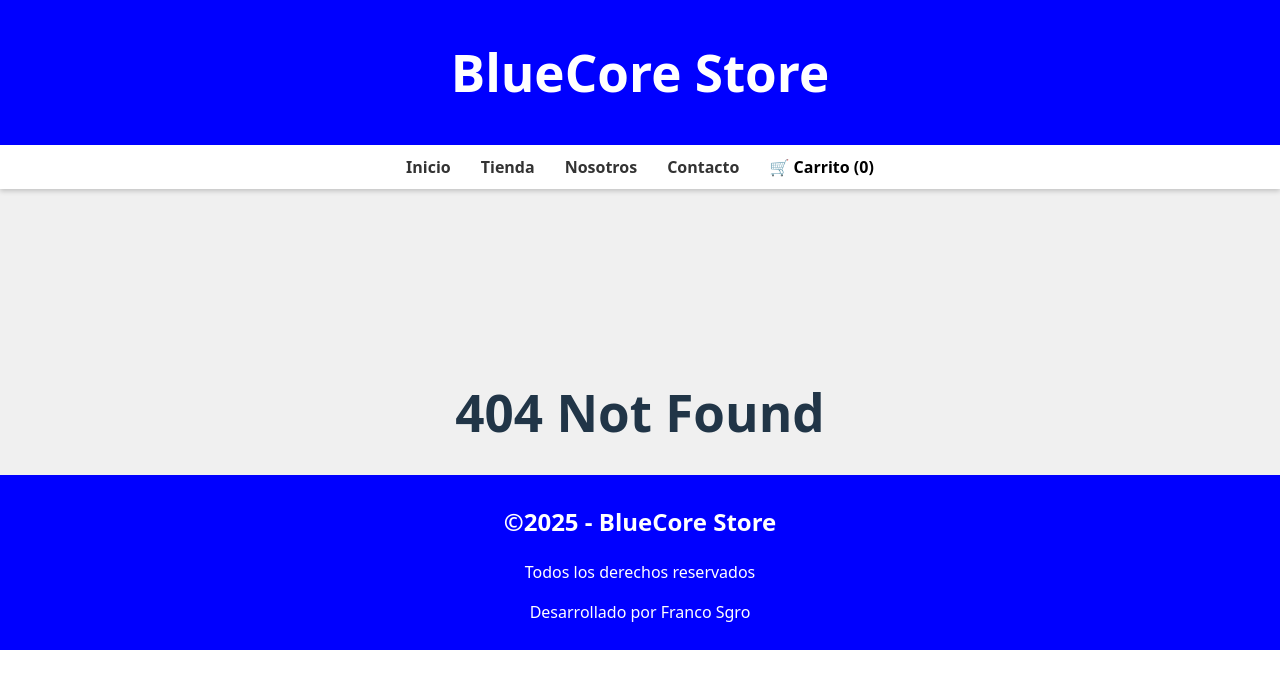
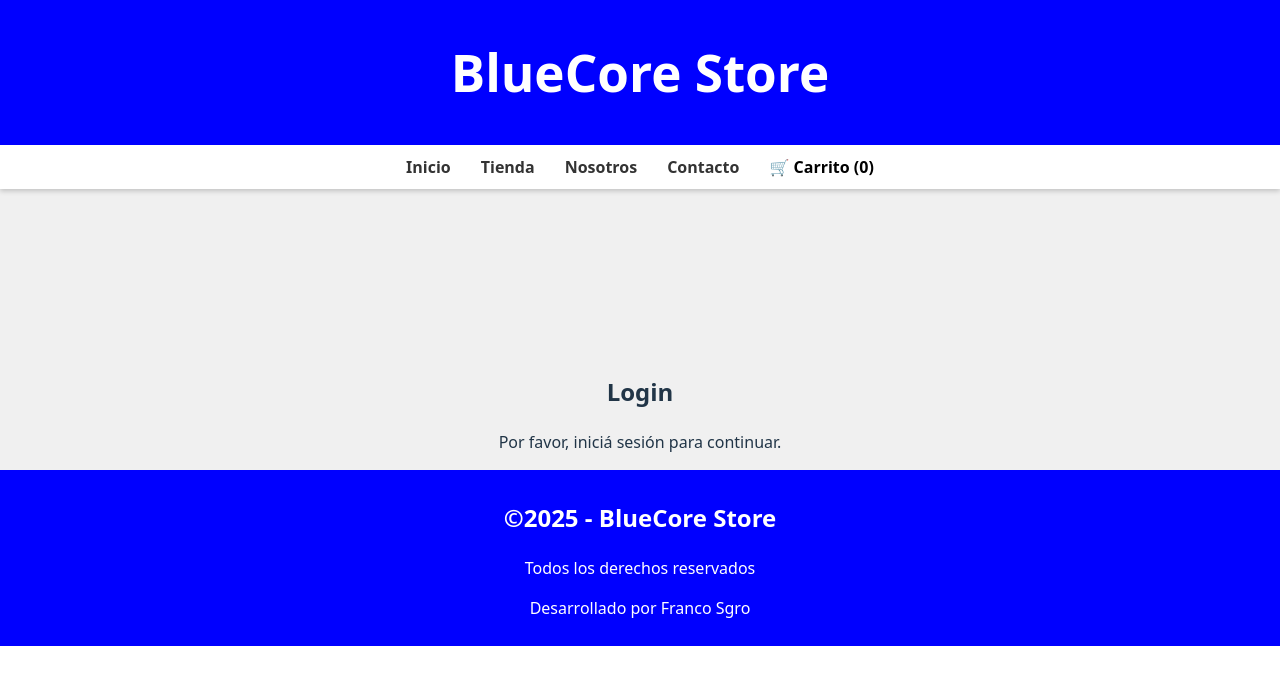
Before and after one commit to sgrofranco/repo-curso-react, a React (Vite) app: page /login in a window 1280 px wide. Before the commit this address had no page. Shown: the top 688 px of the page. Built offline with nearby package versions, Linux system fonts and the light colour scheme.

Commit message:
Feat: añadido ruta protegida /admin y /login

```diff
--- a/src/App.jsx
+++ b/src/App.jsx
@@ -8,6 +8,9 @@ import Contacto from './layout/Contacto';
 import Nosotros from './layout/Nosotros';
 import Tienda from './layout/Tienda';
 import Cart from './components/Cart';
+import Admin from './layout/Admin';
+import Login from './layout/Login';
+import ProtectedRoute from './layout/ProtectedRoute';
 
 function App() {
 
@@ -73,6 +76,12 @@ function App() {
         <Route path='/nosotros' element={<Nosotros />} />
         <Route path='/tienda' element={<Tienda />} />
         <Route path='*' element={<h1>404 Not Found</h1>} />
+        <Route path='/login' element={<Login />} />
+        <Route path='/admin' element={
+          <ProtectedRoute>
+            <Admin />
+          </ProtectedRoute>
+        } />
       </Routes>
       <Footer />
     </>
--- /dev/null
+++ b/src/layout/Admin.jsx
@@ -0,0 +1,11 @@
+import React from 'react'
+
+const Admin = () => {
+  return (
+    <div>
+      <h2>Panel de Administración</h2>
+    </div>
+  )
+}
+
+export default Admin
--- /dev/null
+++ b/src/layout/Login.jsx
@@ -0,0 +1,12 @@
+import React from 'react'
+
+const Login = () => {
+  return (
+    <div>
+      <h2>Login</h2>
+      <p>Por favor, iniciá sesión para continuar.</p>
+    </div>
+  )
+}
+
+export default Login
--- /dev/null
+++ b/src/layout/ProtectedRoute.jsx
@@ -0,0 +1,10 @@
+import React from 'react'
+import { Navigate } from 'react-router-dom';
+
+const isAuthenticated = false;
+
+const ProtectedRoute = ({children}) => {
+  return isAuthenticated ? children : <Navigate to="/login" />;
+};
+
+export default ProtectedRoute
```
